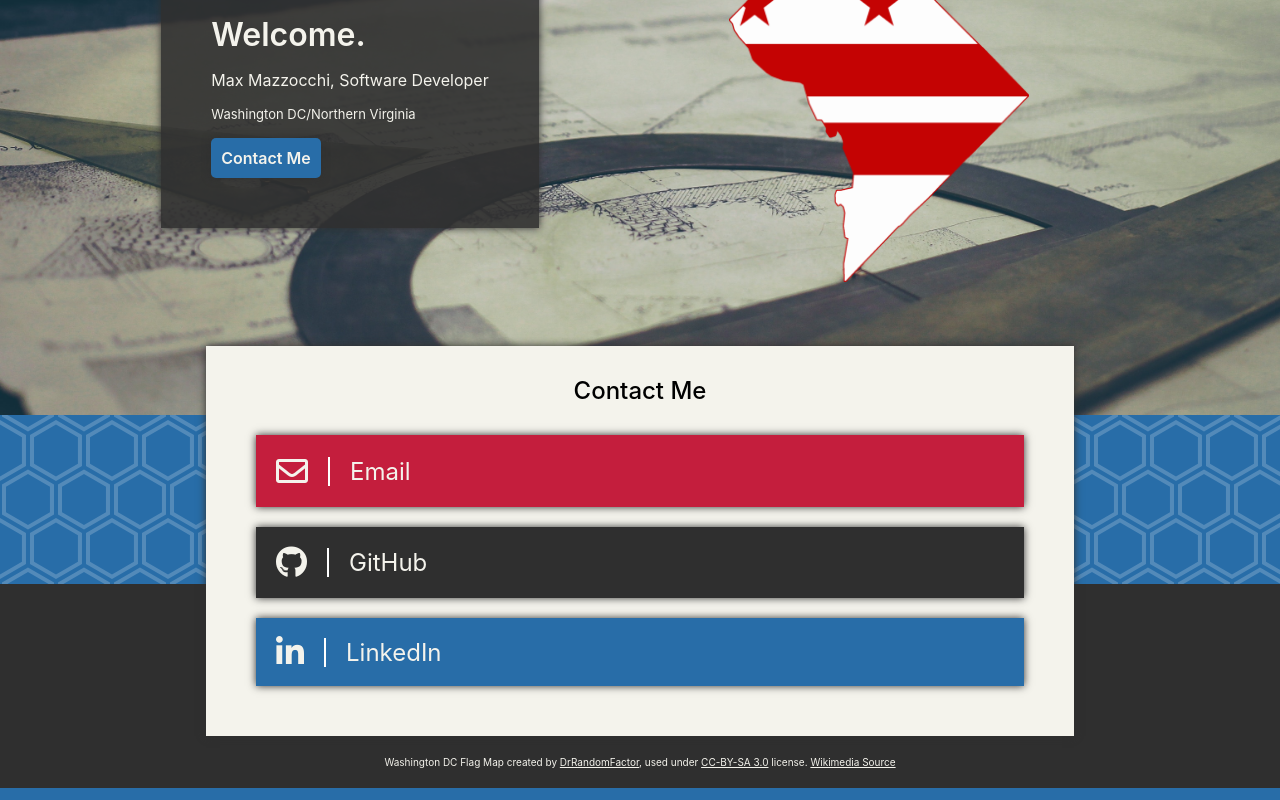
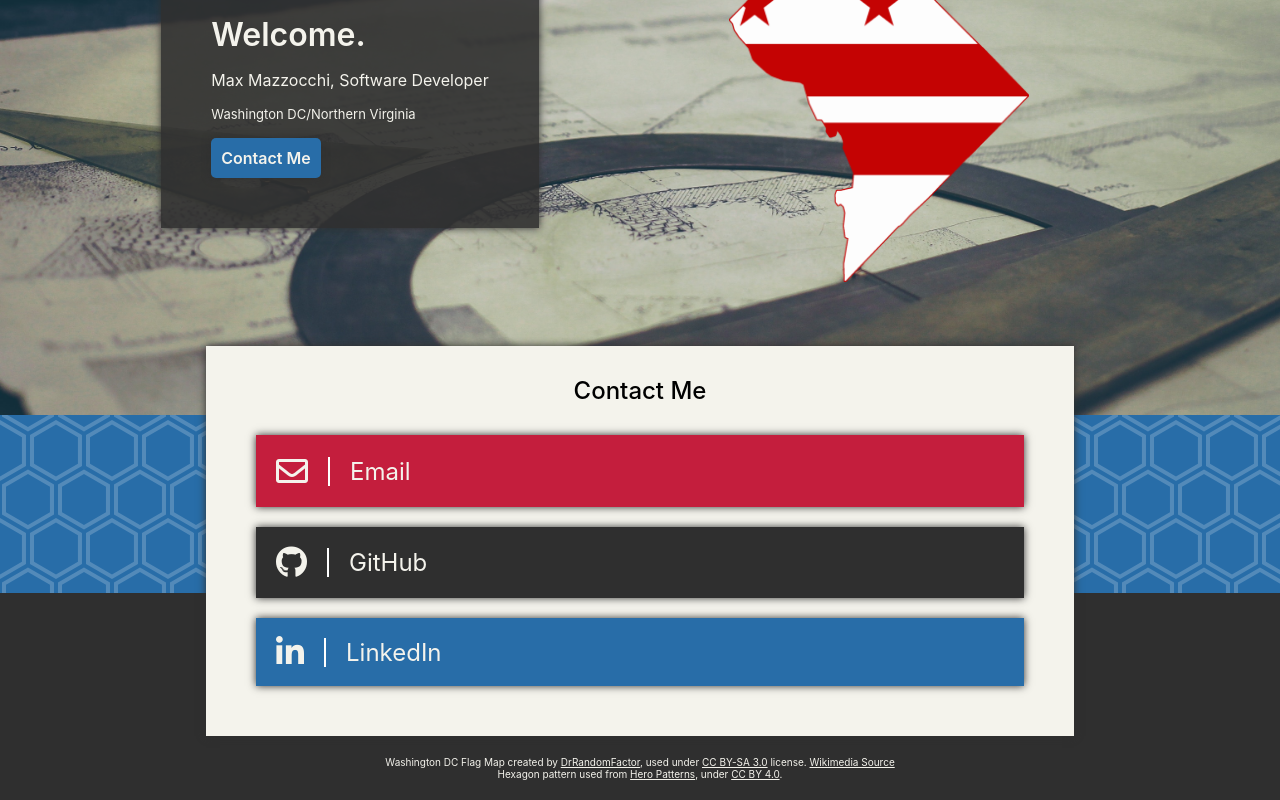
Before and after one commit to MMazzocchi/mmazzocchi.github.io, a React (Create React App) app: page /contact in a window 1280 px wide. Shown: the part 235-1035 px from the top of the page. Built offline with nearby package versions, Linux system fonts and the light colour scheme.

Commit message:
Attribution.

```diff
--- a/src/site/Footer.js
+++ b/src/site/Footer.js
@@ -24,6 +24,7 @@ const Footer = ({ classes }) => (
   <div className={ classes.container }>
     <div>
       Washington DC Flag Map created by
+
       <Link
         href='https://commons.wikimedia.org/wiki/User:DrRandomFactor'>
         DrRandomFactor
@@ -31,7 +32,7 @@ const Footer = ({ classes }) => (
 
       <Link
         href='https://creativecommons.org/licenses/by-sa/3.0/deed.en'>
-        CC-BY-SA 3.0
+        CC BY-SA 3.0
       </Link> license.
 
       <Link
@@ -39,6 +40,19 @@ const Footer = ({ classes }) => (
         Wikimedia Source
       </Link>
     </div>
+    <div>
+      Hexagon pattern used from
+
+      <Link
+        href='https://www.heropatterns.com/'>
+        Hero Patterns
+      </Link>, under
+
+      <Link
+        href='https://creativecommons.org/licenses/by/4.0/'>
+        CC BY 4.0
+      </Link>.
+    </div>
   </div>
 );
 
```
